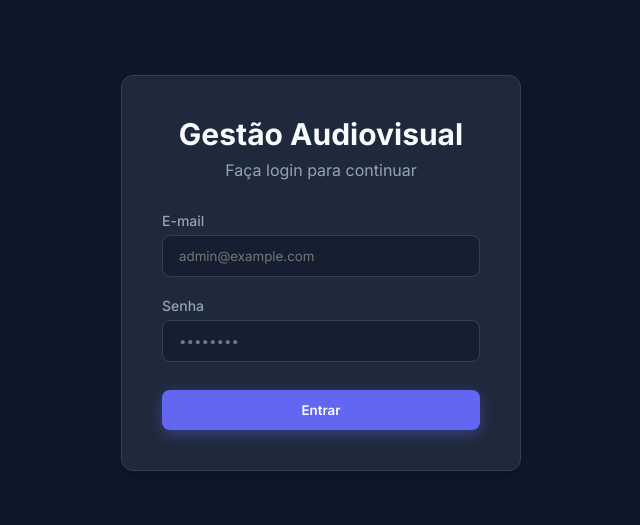
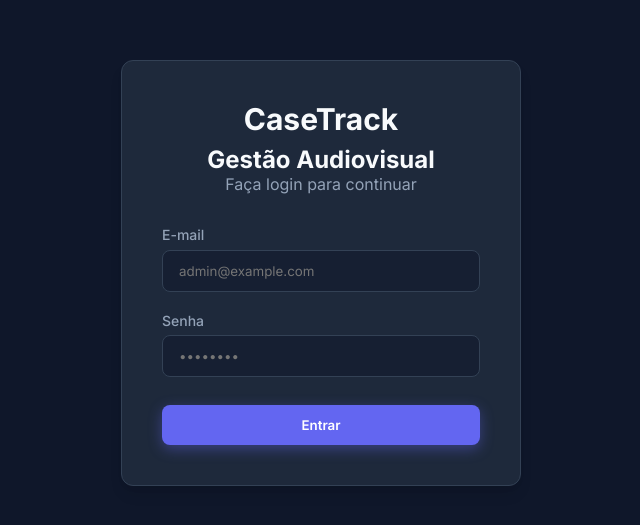
Before and after one commit to marchesido/gestao-audiovisual, a React (Vite) app: page /login in a window 1280 px wide. Shown: the part 127-652 px from the top of the page, without its empty margins (319-959 px from the left). Built offline with nearby package versions, Linux system fonts and the light colour scheme.

Commit message:
adjuste titulo

```diff
--- a/index.html
+++ b/index.html
@@ -4,7 +4,7 @@
     <meta charset="UTF-8" />
     <link rel="icon" type="image/svg+xml" href="/favicon.svg" />
     <meta name="viewport" content="width=device-width, initial-scale=1.0" />
-    <title>gestao-audiovisual</title>
+    <title>CaseTrack</title>
   </head>
   <body>
     <div id="root"></div>
--- a/src/components/shared/Layout.tsx
+++ b/src/components/shared/Layout.tsx
@@ -41,7 +41,7 @@ export const Layout: React.FC = () => {
             <div style={{ padding: '0.5rem', background: 'var(--primary-color)', borderRadius: 'var(--radius-md)', color: '#fff', display: 'flex', justifyContent: 'center', alignItems: 'center' }}>
               <Camera size={18} />
             </div>
-            TechAcademy
+            CaseTrack
           </h1>
         </div>
 
--- a/src/page/auth/Login.tsx
+++ b/src/page/auth/Login.tsx
@@ -44,7 +44,7 @@ export const Login: React.FC = () => {
         boxShadow: '0 10px 15px -3px rgba(0, 0, 0, 0.1), 0 4px 6px -2px rgba(0, 0, 0, 0.05)'
       }}>
         <div style={{ textAlign: 'center', marginBottom: '2rem' }}>
-          <h1 style={{ fontSize: '1.875rem', fontWeight: 'bold', margin: '0 0 0.5rem 0', color: 'var(--text-main)' }}>Gestão Audiovisual</h1>
+          <h1 style={{ fontSize: '1.875rem', fontWeight: 'bold', margin: '0 0 0.5rem 0', color: 'var(--text-main)' }}>CaseTrack</h1> <h2>Gestão Audiovisual</h2>
           <p style={{ color: 'var(--text-muted)', margin: 0 }}>Faça login para continuar</p>
         </div>
 
```
